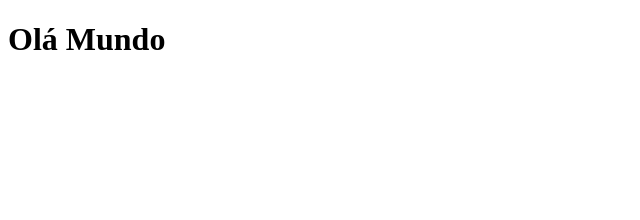
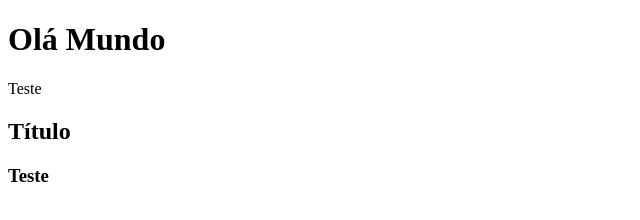
Before and after one commit to ThiagoGomes09/curso_git_1, a plain HTML site: page index.html in a window 1280 px wide. Shown: the whole page, without its empty margins (0-640 px from the left). Drawn offline with Linux system fonts and the light colour scheme.

Commit message:
Subindo alterações

```diff
--- a/index.html
+++ b/index.html
@@ -7,5 +7,8 @@
 </head>
 <body>
     <h1>Olá Mundo</h1>
+    <p>Teste</p>
+    <h2>Título</h2>
+    <h3>Teste</h3>
 </body>
 </html>
```
Also changed, not shown: b.txt, teste.txt.
